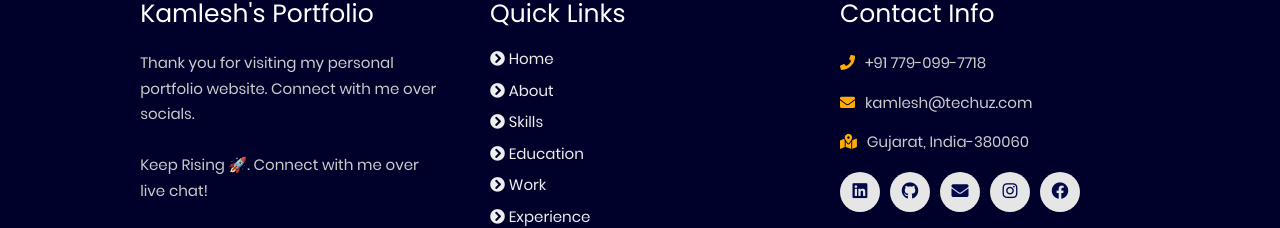
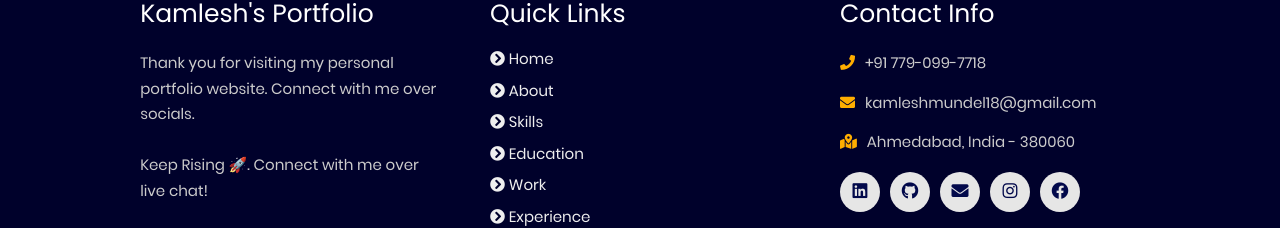
Before and after one commit to KamleshTechuz/zacrabo, a React (Create React App) app: page /contact in a window 1280 px wide. Shown: the part 638-866 px from the top of the page. Built offline with nearby package versions, Linux system fonts and the light colour scheme.

Commit message:
footer data

```diff
--- a/src/shared/components/Footer.js
+++ b/src/shared/components/Footer.js
@@ -36,9 +36,9 @@ export const Footer = () => {
 
       <div className="box">
           <h3>contact info</h3>
-          <p> <i className="fas fa-phone"></i>+91 779-099-7718</p>
-          <p> <i className="fas fa-envelope"></i>kamlesh@techuz.com</p>
-          <p> <i className="fas fa-map-marked-alt"></i>Gujarat, India-380060</p>
+          <p> <i className="fas fa-phone"></i>{PERSON.number}</p>
+          <p> <i className="fas fa-envelope"></i>{PERSON.email}</p>
+          <p> <i className="fas fa-map-marked-alt"></i>{PERSON.current_place.city}, {PERSON.current_place.country} - {PERSON.current_place.pincode}</p>
           <div className="share">
         {
             socialData.map((data) => {
```
